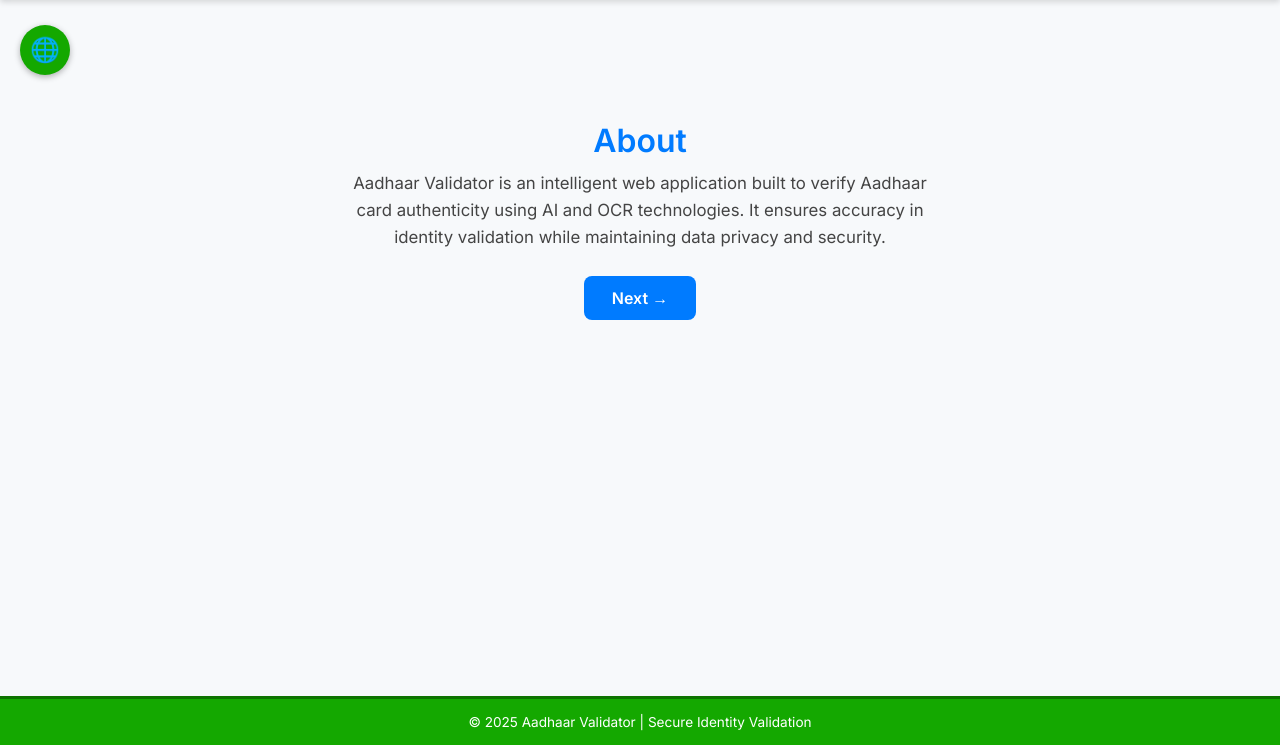
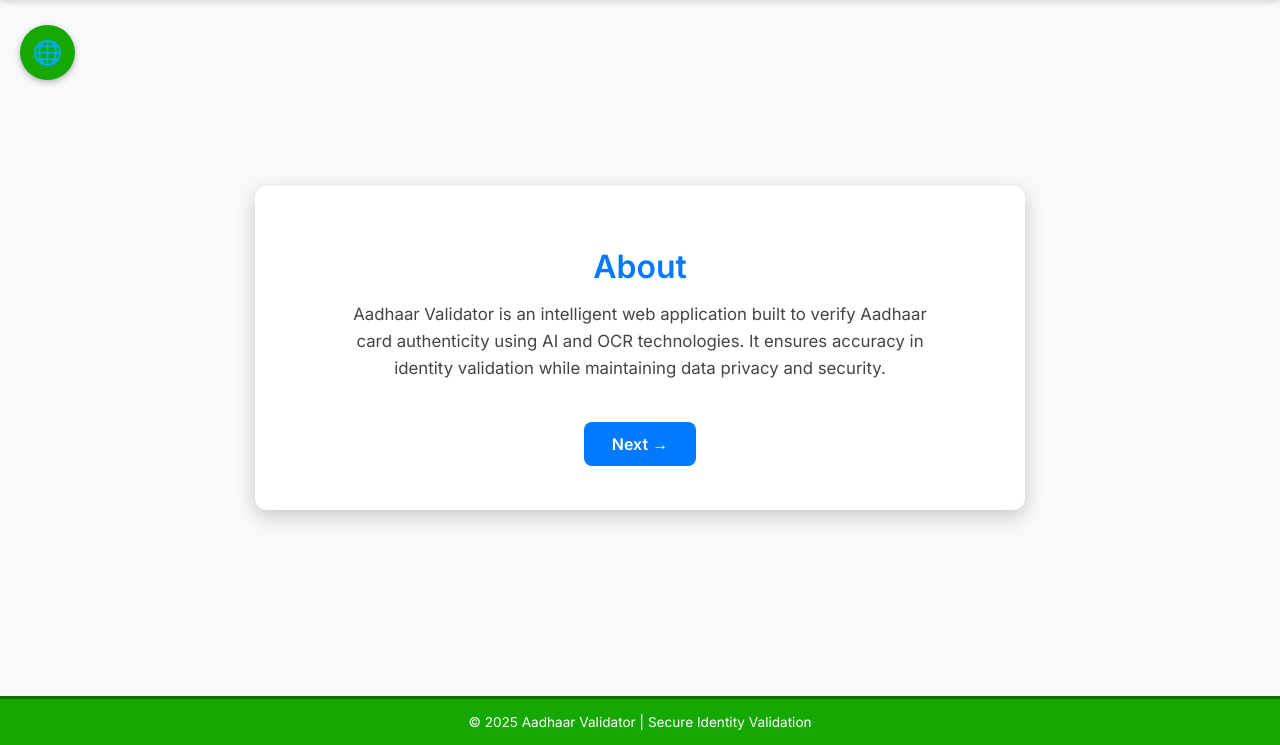
Before and after one commit to vik77-git/Aadhaar-validator, a Flask app: page /about in a window 1280 px wide. Shown: the part 55-800 px from the top of the page. Run offline with Flask 3, Linux system fonts and the light colour scheme; parts of the project's set-up code (start-up, migrations or seed data) failed here and were passed over.

Commit message:
Update templates/about.html

```diff
--- a/templates/about.html
+++ b/templates/about.html
@@ -34,12 +34,28 @@
     nav ul li a { color: white; text-decoration: none; font-weight: 500; transition: color 0.3s; }
     nav ul li a:hover, nav ul li a.active { text-decoration: underline; color: #D7FFD9; }
 
-    /* Page content */
-    .content { flex: 1; text-align: center; margin: 100px 20px; }
-    h1 { color: #007bff; font-size: 2rem; margin-bottom: 10px; }
-    p { font-size: 1.05rem; max-width: 600px; margin: auto; line-height: 1.6; }
+    /* Container/Card */
+    .container {
+      flex: 1;
+      display: flex;
+      justify-content: center;
+      align-items: center;
+      margin: 50px 20px;
+    }
+    .card {
+      background: #fff;
+      border-radius: 12px;
+      padding: 40px 35px;
+      box-shadow: 0 6px 20px rgba(0,0,0,0.2);
+      max-width: 700px;
+      width: 100%;
+      text-align: center;
+    }
 
-    /* Next button with left-to-right fill and refill animation */
+    h1 { color: #007bff; font-size: 2rem; margin-bottom: 15px; }
+    p { font-size: 1.05rem; max-width: 600px; margin: 15px auto; line-height: 1.6; }
+
+    /* Next button with hover animation */
     .btn-next {
       position: relative;
       display: inline-block;
@@ -53,7 +69,6 @@
       overflow: hidden;
       z-index: 0;
     }
-
     .btn-next::before {
       content: '';
       position: absolute;
@@ -65,24 +80,10 @@
       z-index: -1;
       transition: none;
     }
-
-    .btn-next:hover::before {
-      animation: slideIn 0.5s forwards;
-    }
-
-    .btn-next:not(:hover)::before {
-      animation: slideOut 0.5s forwards;
-    }
-
-    @keyframes slideIn {
-      0% { left: -100%; }
-      100% { left: 0%; }
-    }
-
-    @keyframes slideOut {
-      0% { left: 0%; }
-      100% { left: 100%; }
-    }
+    .btn-next:hover::before { animation: slideIn 0.5s forwards; }
+    .btn-next:not(:hover)::before { animation: slideOut 0.5s forwards; }
+    @keyframes slideIn { 0% { left: -100%; } 100% { left: 0%; } }
+    @keyframes slideOut { 0% { left: 0%; } 100% { left: 100%; } }
 
     /* Footer */
     footer {
@@ -99,8 +100,8 @@
       position: fixed;
       top: 80px;
       left: 20px;
-      width: 50px;
-      height: 50px;
+      width: 55px;
+      height: 55px;
       border-radius: 50%;
       background-color: #14A800;
       color: white;
@@ -115,19 +116,18 @@
     }
     #translateBtn:hover { background-color: #0D7300; }
 
-    /* Google Translate container */
+    /* Google Translate container round */
     #google_translate_element {
       display: none;
       position: fixed;
-      top: 140px;
+      top: 145px;
       left: 20px;
       z-index: 1000;
       background: white;
-      border-radius: 8px;
-      padding: 10px;
+      border-radius: 50px;
+      padding: 10px 15px;
       box-shadow: 0 2px 6px rgba(0,0,0,0.3);
     }
-
     #google_translate_element select {
       width: 100%;
       background: white;
@@ -139,7 +139,6 @@
       cursor: pointer;
     }
     #google_translate_element select:hover { background: #f1f1f1; }
-
     .goog-te-gadget-icon, .goog-te-menu-value span { display: none !important; }
   </style>
 </head>
@@ -154,16 +153,19 @@
     </ul>
   </nav>
 
+  <!-- Google Translate Button -->
   <button id="translateBtn" title="Choose Language">🌐</button>
   <div id="google_translate_element"></div>
 
-  <div class="content">
+  <div class="container">
+    <div class="card">
       <h1>About</h1>
       <p>
         Aadhaar Validator is an intelligent web application built to verify Aadhaar card authenticity using AI and OCR technologies.
         It ensures accuracy in identity validation while maintaining data privacy and security.
       </p>
       <a href="{{ url_for('instructions') }}" class="btn-next">Next →</a>
+    </div>
   </div>
 
   <footer>
@@ -181,11 +183,11 @@
 
     const translateBtn = document.getElementById('translateBtn');
     const translateElement = document.getElementById('google_translate_element');
-
     translateBtn.addEventListener('click', () => {
       translateElement.style.display = translateElement.style.display === 'block' ? 'none' : 'block';
     });
 
+    // Remove Google Translate top banner
     setInterval(() => {
       const banner = document.querySelector('iframe.goog-te-banner-frame');
       if (banner) banner.style.display = 'none';
```
Lines whose indentation alone changed are shown as unchanged.
